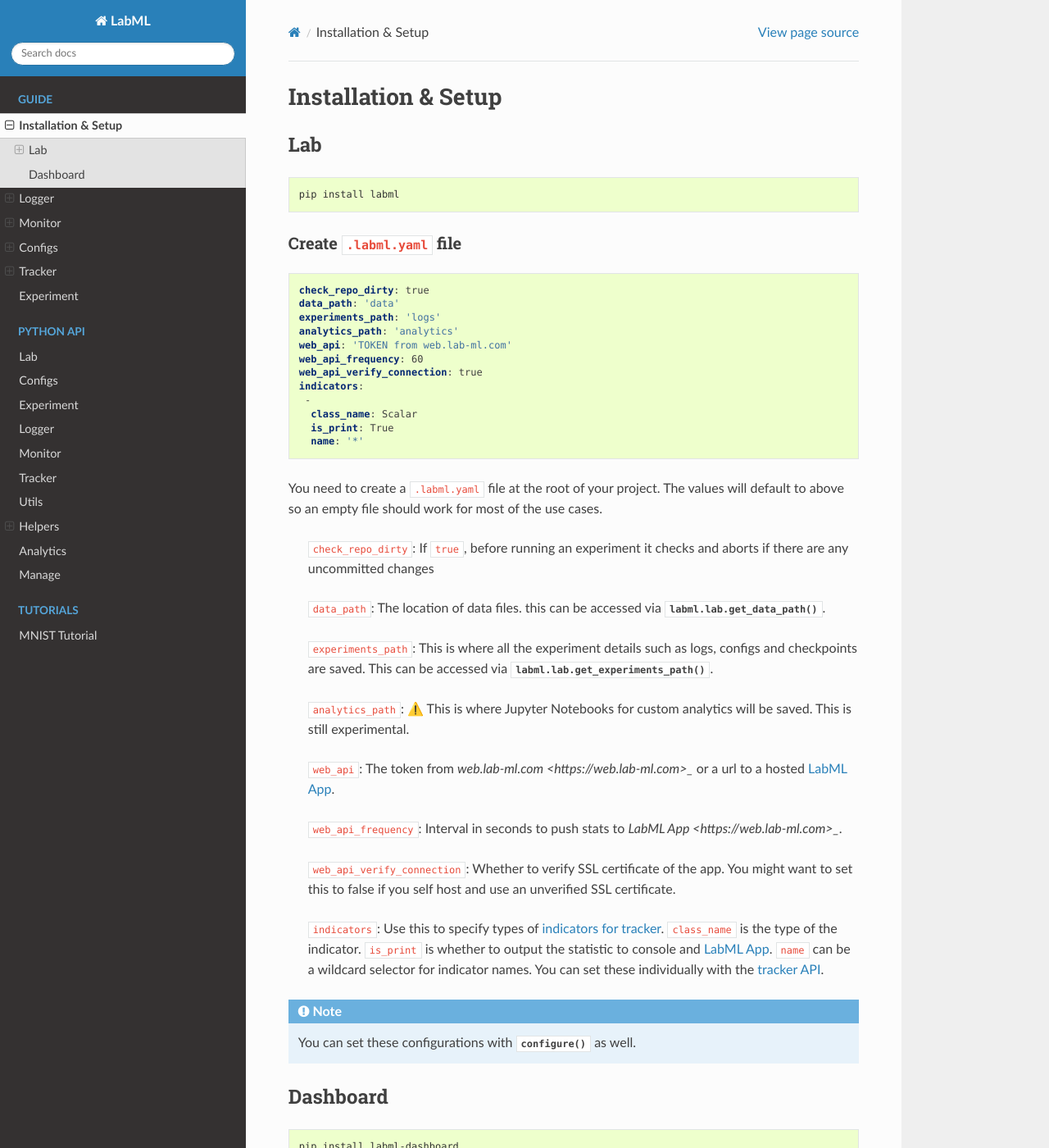
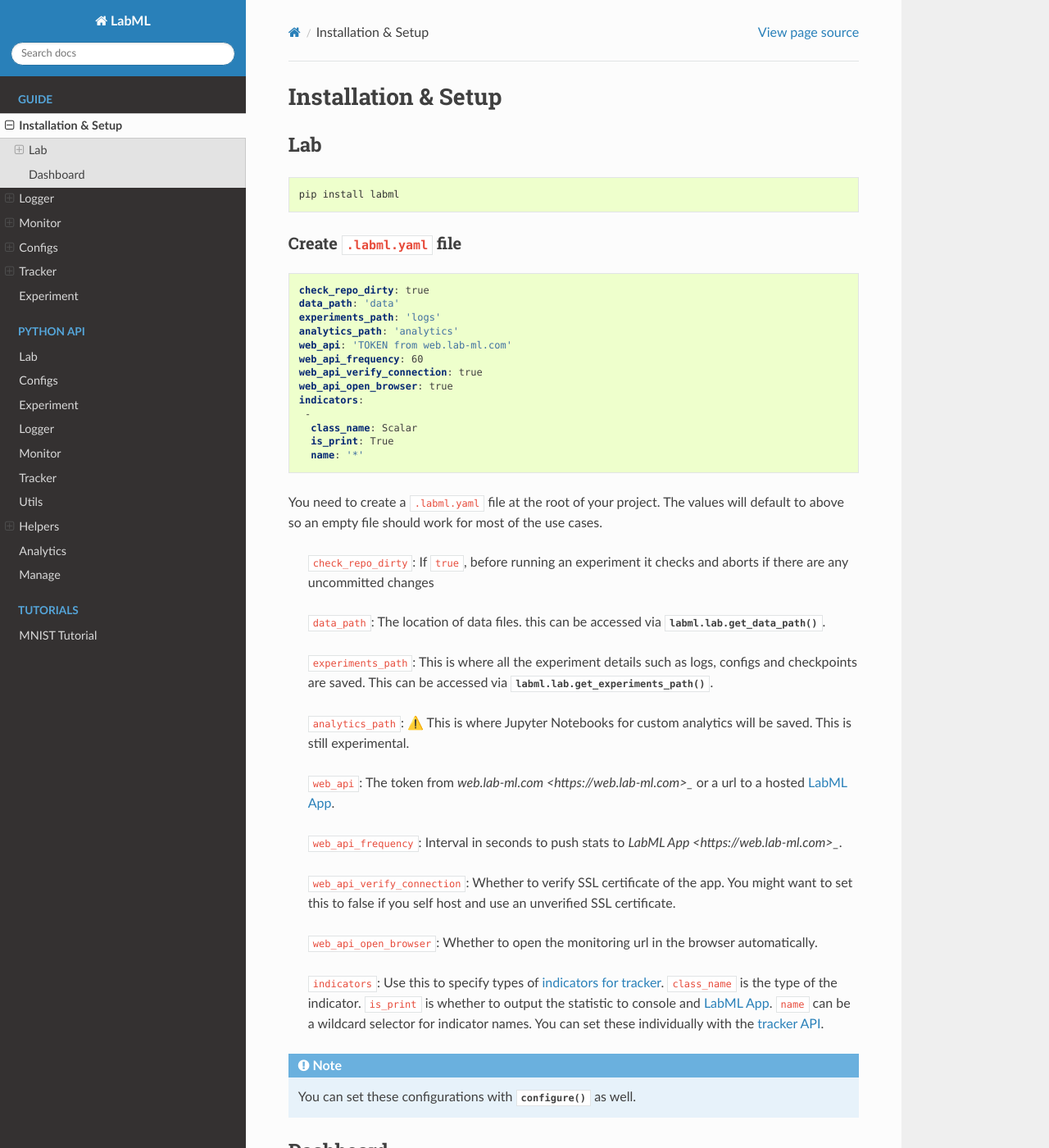
Before and after one commit to lab-ml/docs, a Sphinx documentation site: the page built from source/guide/installation_setup.rst, in a window 1280 px wide and 1400 px high. Shown: the whole window at 82% size. Built offline with Sphinx 7.4.7 and the Read the Docs theme 2.0.0, drawn with Linux system fonts in a browser that asks for light colours; nearby versions of some CDN libraries; formulas are drawn with MathJax 3; pages that are not in the unit, such as notebooks, are missing from menus.

Commit message:
labml.yaml open browser config

```diff
--- a/source/guide/installation_setup.rst
+++ b/source/guide/installation_setup.rst
@@ -22,6 +22,7 @@
 	web_api: 'TOKEN from web.lab-ml.com'
 	web_api_frequency: 60
 	web_api_verify_connection: true
+	web_api_open_browser: true
 	indicators:
 	 -
 	  class_name: Scalar
@@ -46,6 +47,8 @@
 
 	``web_api_verify_connection``: Whether to verify SSL certificate of the app.
 	You might want to set this to false if you self host and use an unverified SSL certificate.
+
+	``web_api_open_browser``: Whether to open the monitoring url in the browser automatically.
 
 	``indicators``: Use this to specify types of `indicators for tracker <tracker.html>`_.
 	``class_name`` is the type of the indicator. ``is_print`` is whether to output
```
Also changed, not shown: 1 other file.
